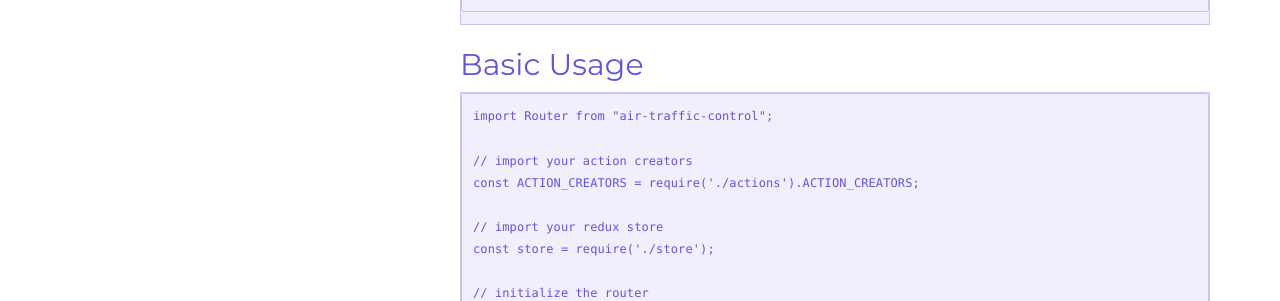
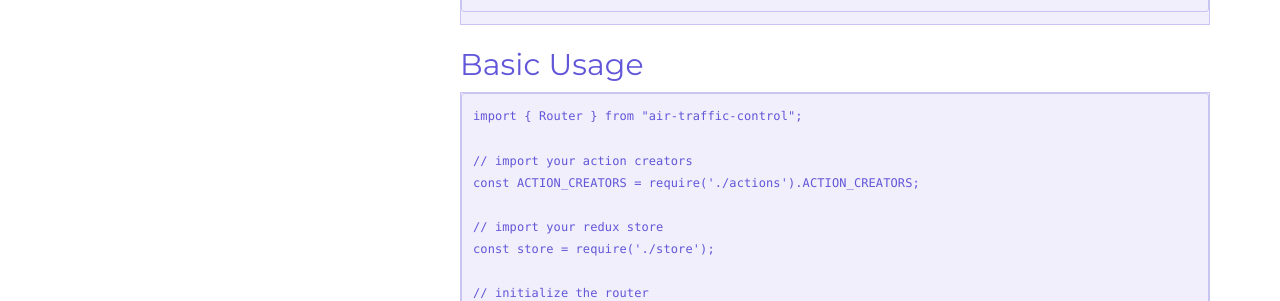
Before and after one commit to airplane-mode/air-traffic-control, a Jekyll site: the page built from docs/_docs/index.md, in a window 1280 px wide and 1400 px high. Shown: the part 419-720 px from the top of the window. Built offline with Jekyll 4.4.1, drawn with Linux system fonts in a browser that asks for light colours; nearby versions of some CDN libraries; some of the changed text lies outside the part shown.

````diff
--- a/docs/_docs/index.md
+++ b/docs/_docs/index.md
@@ -20,7 +20,7 @@ Or download the standalone <a href="#">Development</a>, <a href="#">Minified</a>
 
 ## Basic Usage
 ```
-import Router from "air-traffic-control";
+import { Router } from "air-traffic-control";
 
 // import your action creators
 const ACTION_CREATORS = require('./actions').ACTION_CREATORS;
--- a/src/index.js
+++ b/src/index.js
@@ -22,7 +22,7 @@ if(typeof(Element) !== "undefined") {
   }
 }
 
-export default class {
+export class Router {
   /**
    * Creates a new router, given a reference to the redux store for action dispatch
    *
````
Also changed, not shown: test/test.js (+1 -1 lines), README.md.
